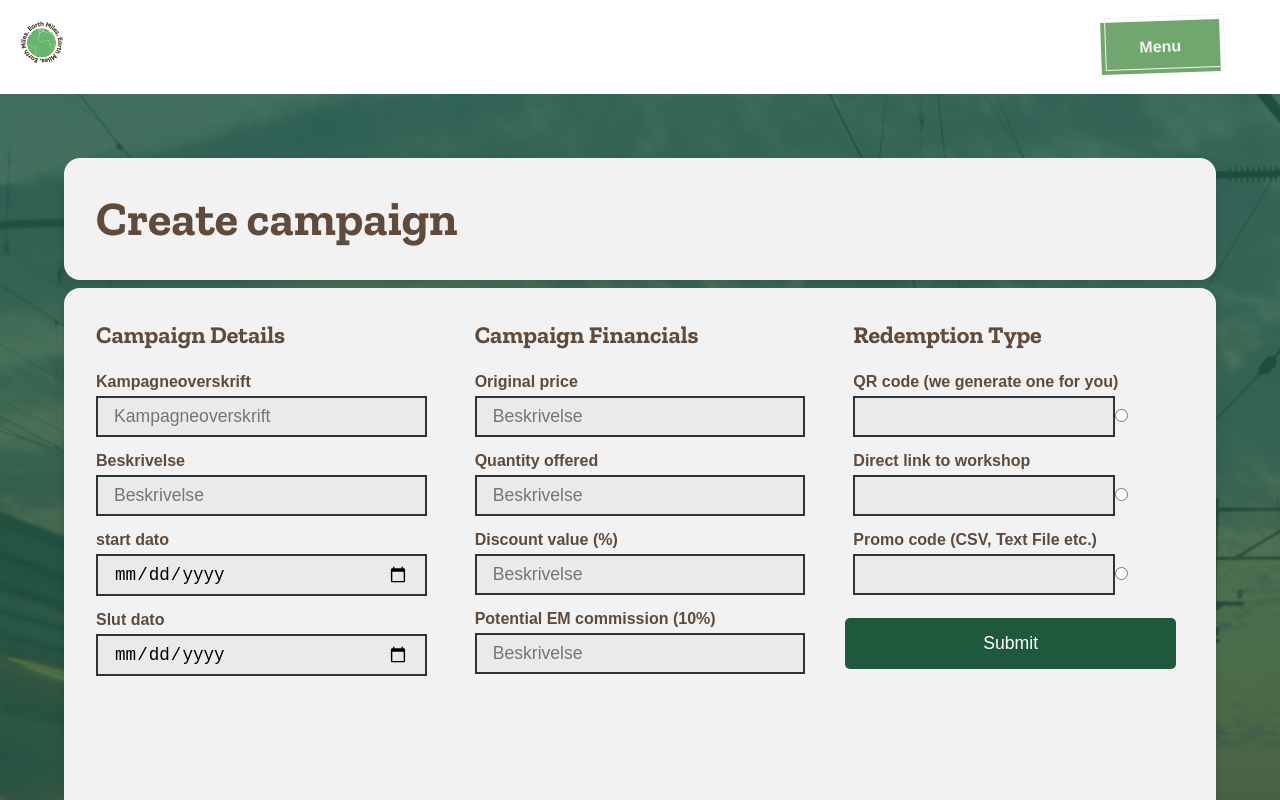
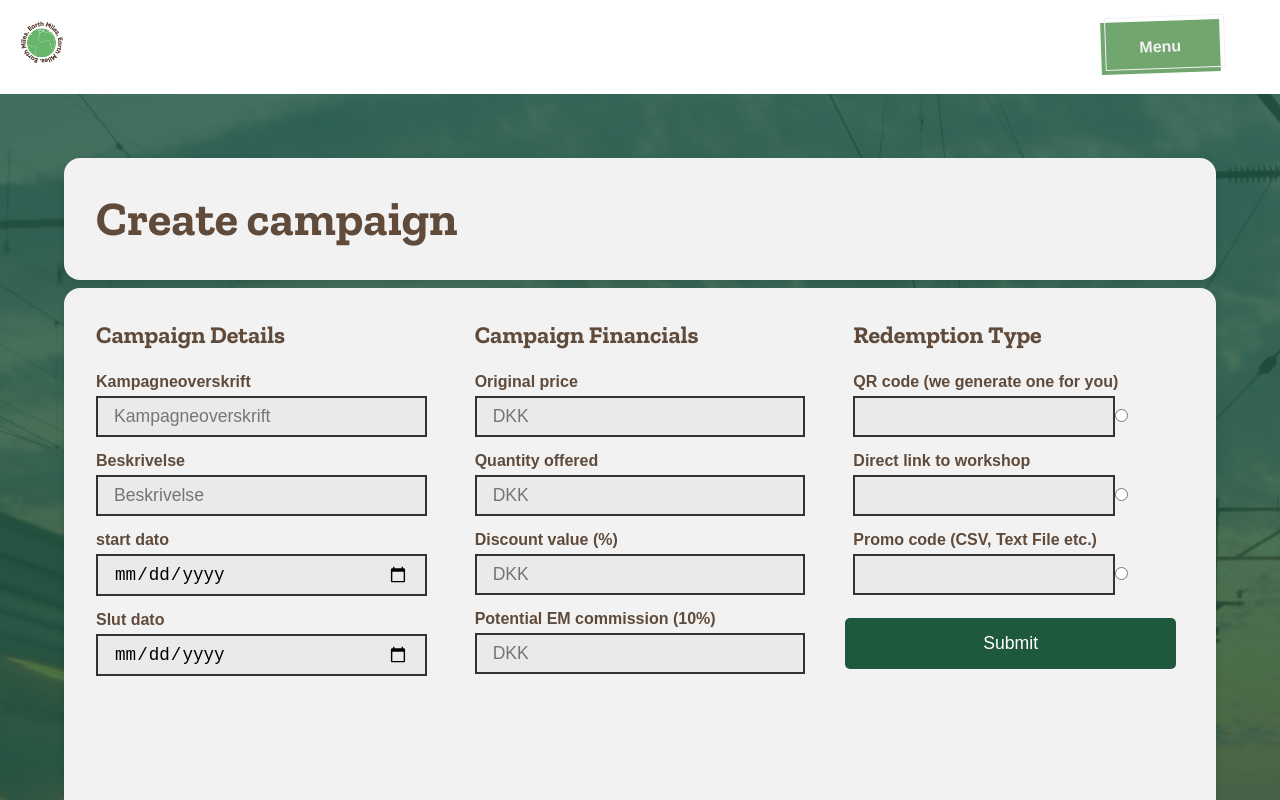
Before and after one commit to luka9938/earthmiles-weebs2, a Next.js app: page /newcampaign in a window 1280 px wide. Shown: the top 800 px of the page. Built offline with nearby package versions, Linux system fonts and the light colour scheme; a web font is replaced by a local one.

Commit message:
Lukas go!

```diff
--- a/src/components/NewCampaignData/NewCampaignData.js
+++ b/src/components/NewCampaignData/NewCampaignData.js
@@ -87,7 +87,7 @@ const NewCampaignData = () => {
         <label className={styles.label}>
           Original price
           <input
-            placeholder="Beskrivelse"
+            placeholder="DKK"
             className={styles.input}
             type="number"
             name="price"
@@ -98,7 +98,7 @@ const NewCampaignData = () => {
         <label className={styles.label}>
           Quantity offered
           <input
-            placeholder="Beskrivelse"
+            placeholder="DKK"
             className={styles.input}
             type="number"
             name="quantity"
@@ -109,7 +109,7 @@ const NewCampaignData = () => {
         <label className={styles.label}>
           Discount value (%)
           <input
-            placeholder="Beskrivelse"
+            placeholder="DKK"
             className={styles.input}
             type="number"
             name="discount"
@@ -120,7 +120,7 @@ const NewCampaignData = () => {
         <label className={styles.label}>
           Potential EM commission (10%)
           <input
-            placeholder="Beskrivelse"
+            placeholder="DKK"
             className={styles.input}
             type="number"
             name="commission"
```
